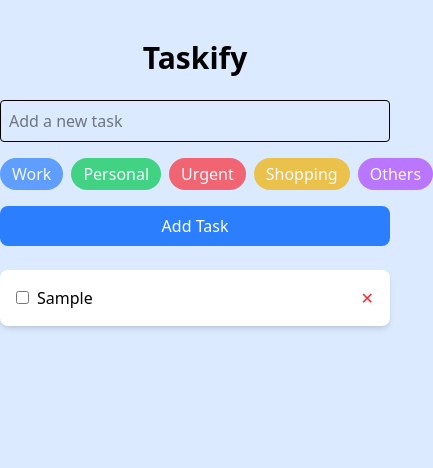
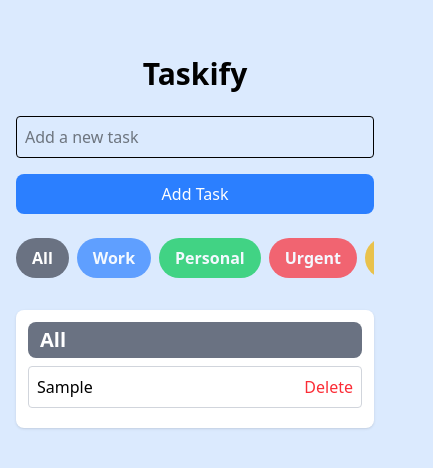
Before and after one commit to Ife-seyi/Taskify, a React (Vite) app: page / in a window 390 px wide. Both pictures are taken after typing "Sample" into the empty fields and a click on the button "Add Task". Shown: the top 468 px of the page, 433 px wide, since content can reach past the window. Built offline with nearby package versions, Linux system fonts and the light colour scheme.

Commit message:
updated codes with responsiveness

```diff
--- a/src/App.jsx
+++ b/src/App.jsx
@@ -1,14 +1,22 @@
 import React, { useState, useEffect } from 'react';
-import { motion } from 'framer-motion';
+import { motion, AnimatePresence } from 'framer-motion';
 import AddTodoButton from './Components/AddTodoButton';
-import DragDropTodoList from './Components/DragDropTodoList';
+import FilterButtons from './Components/FilterButtons';
+import TodoList from './Components/TodoList';
 import SplashScreen from './Components/SplashScreen';
-import TagsSelector from './Components/TagsSelector';
+
+const TAG_COLORS = {
+  Work: 'bg-blue-500',
+  Personal: 'bg-green-500',
+  Urgent: 'bg-red-500',
+  Shopping: 'bg-yellow-500',
+  Others: 'bg-purple-500',
+};
 
 function App() {
   const [todos, setTodos] = useState([]);
   const [newTodo, setNewTodo] = useState('');
-  const [selectedTag, setSelectedTag] = useState('');
+  const [selectedTag, setSelectedTag] = useState('All');
   const [loading, setLoading] = useState(true);
 
   useEffect(() => {
@@ -20,16 +28,15 @@ function App() {
     localStorage.setItem('todos', JSON.stringify(todos));
   }, [todos]);
 
-  const addTodo = (text) => {
+  const addTodo = (text, tag) => {
     const newTodo = {
       id: Date.now(),
       text,
       completed: false,
-      tag: selectedTag,
+      tag,
     };
     setTodos([...todos, newTodo]);
     setNewTodo('');
-    setSelectedTag('');
   };
 
   const toggleComplete = (id) => {
@@ -48,11 +55,22 @@ function App() {
 
   if (loading) {
     return <SplashScreen onAnimationComplete={handleSplashComplete} />;
-  };
+  }
+
+  // Filtered todos based on the selected tag
+  const filteredTodos = selectedTag === 'All' ? todos : todos.filter(todo => todo.tag === selectedTag);
+
+  // Group by Tags
+  const groupedTodos = filteredTodos.reduce((acc, todo) => {
+    if (!acc[todo.tag]) {
+      acc[todo.tag] = [];
+    }
+    acc[todo.tag].push(todo);
+    return acc;
+  }, {});
 
   return (
-    <div>
-      <div className="max-w-lg mx-auto mt-10">
+    <div className="max-w-lg mx-auto mt-10 p-4 md:p-6">
       <h1 className="text-center text-3xl font-semibold mb-6">Taskify</h1>
 
       {/* Add Task Section */}
@@ -61,21 +79,56 @@ function App() {
           type="text"
           value={newTodo}
           onChange={(e) => setNewTodo(e.target.value)}
-            className="p-2 border rounded"
+          className="p-2 border rounded w-full md:w-auto"
           placeholder="Add a new task"
         />
-          <TagsSelector selectedTag={selectedTag} setSelectedTag={setSelectedTag} />
-          <AddTodoButton onClick={() => addTodo(newTodo)} />
+        <AddTodoButton onClick={() => addTodo(newTodo, selectedTag)} />
       </div>
 
-        {/* Drag-and-Drop Todo List */}
-        <DragDropTodoList
-          todos={todos}
-          setTodos={setTodos}
+          {/* Filter Buttons */}
+          <div className="overflow-x-auto pb-2">
+        <FilterButtons filter={selectedTag} setFilter={setSelectedTag} />
+      </div>
+
+      {/* Grouped Tasks with Animation */}
+      <AnimatePresence>
+        {selectedTag === 'All' ? (
+          Object.keys(groupedTodos).map(tag => (
+            <motion.div
+              key={tag}
+              initial={{ opacity: 0, y: 20 }}
+              animate={{ opacity: 1, y: 0 }}
+              exit={{ opacity: 0, y: 20 }}
+              transition={{ duration: 0.3 }}
+              className="mb-4 bg-white p-3 rounded-lg shadow"
+            >
+              <h2
+                className={`text-xl font-bold mb-2 text-white px-3 py-1 rounded-lg ${TAG_COLORS[tag] || 'bg-gray-500'}`}
+              >
+                {tag}
+              </h2>
+              <TodoList
+                todos={groupedTodos[tag]}
                 toggleComplete={toggleComplete}
                 deleteTodo={deleteTodo}
               />
-      </div>
+            </motion.div>
+          ))
+        ) : (
+          <motion.div
+            initial={{ opacity: 0, y: 20 }}
+            animate={{ opacity: 1, y: 0 }}
+            exit={{ opacity: 0, y: 20 }}
+            transition={{ duration: 0.3 }}
+          >
+            <TodoList
+              todos={filteredTodos}
+              toggleComplete={toggleComplete}
+              deleteTodo={deleteTodo}
+            />
+          </motion.div>
+        )}
+      </AnimatePresence>
     </div>
   );
 }
--- a/src/Components/AddTodoButton.jsx
+++ b/src/Components/AddTodoButton.jsx
@@ -5,13 +5,12 @@ const AddTodoButton = ({onClick}) => {
   return (
      <motion.button
       onClick={onClick}
-      className="bg-blue-500 text-white py-2 px-4 rounded-lg hover:bg-blue-600 focus:outline-none"
+      className="bg-blue-500 text-white py-2 px-4 rounded-lg hover:bg-blue-600 focus:outline-none w-full sm:w-auto"
       whileTap={{ scale: 1.1 }} // Animate the button on click
     >
       Add Task
     </motion.button>
-
   )
 }
 
-export default AddTodoButton
+export default AddTodoButton;
--- a/src/Components/DragDropTodoList.jsx
+++ b/src/Components/DragDropTodoList.jsx
@@ -28,30 +28,28 @@ const TodoItem = ({ todo, index, moveTodo, toggleComplete, deleteTodo }) => {
   return (
     <motion.div
       ref={(node) => drag(drop(node))}
-      className={`p-4 mb-2 rounded-lg shadow-md ${isDragging ? 'bg-gray-200' : 'bg-white'}`}
+      className={`p-4 mb-2 rounded-lg shadow-md flex justify-between items-center ${isDragging ? 'bg-gray-200' : 'bg-white'} transition-all duration-200`}
       initial={{ opacity: 0 }}
       animate={{ opacity: 1 }}
       exit={{ opacity: 0 }}
     >
-      <div className="flex justify-between items-center">
-        <div>
+      <div className="flex items-center space-x-2">
         <input
           type="checkbox"
           checked={todo.completed}
           onChange={() => toggleComplete(todo.id)}
-            className="mr-2"
+          className="mr-2 w-4 h-4"
         />
-          <span className={`${todo.completed ? 'line-through text-gray-500' : ''}`}>
+        <span className={`flex-1 ${todo.completed ? 'line-through text-gray-500' : ''} text-sm md:text-base`}>
           {todo.text}
         </span>
       </div>
       <button
         onClick={() => deleteTodo(todo.id)}
-          className="text-red-500 hover:text-red-700"
+        className="text-red-500 hover:text-red-700 text-lg md:text-xl"
       >
         ✕
       </button>
-      </div>
     </motion.div>
   );
 };
--- /dev/null
+++ b/src/Components/FilterButtons.jsx
@@ -0,0 +1,32 @@
+import React from 'react';
+
+const TAG_COLORS = {
+  All: 'bg-gray-500',
+  Work: 'bg-blue-500',
+  Personal: 'bg-green-500',
+  Urgent: 'bg-red-500',
+  Shopping: 'bg-yellow-500',
+  Others: 'bg-purple-500',
+};
+
+const FILTERS = ['All', 'Work', 'Personal', 'Urgent', 'Shopping', 'Others'];
+
+const FilterButtons = ({ filter, setFilter }) => {
+  return (
+    <div className="flex space-x-2 mb-4 overflow-x-auto pb-2">
+      {FILTERS.map((tag) => (
+        <button
+          key={tag}
+          className={`px-4 py-2 text-white font-semibold rounded-full transition duration-200 ease-in-out whitespace-nowrap
+            ${TAG_COLORS[tag]}
+            ${filter === tag ? 'opacity-100' : 'opacity-70 hover:opacity-90'}`}
+          onClick={() => setFilter(tag)}
+        >
+          {tag}
+        </button>
+      ))}
+    </div>
+  );
+};
+
+export default FilterButtons;
--- a/src/Components/TagsSelector.jsx
+++ /dev/null
@@ -1,27 +0,0 @@
-import React, { useState } from 'react';
-
-const TAGS = [
-  { label: 'Work', color: 'bg-blue-500' },
-  { label: 'Personal', color: 'bg-green-500' },
-  { label: 'Urgent', color: 'bg-red-500' },
-  { label: 'Shopping', color: 'bg-yellow-500' },
-  { label: 'Others', color: 'bg-purple-500' },
-];
-
-const TagsSelector = ({ selectedTag, setSelectedTag }) => {
-  return (
-    <div className="flex space-x-2 mb-4">
-      {TAGS.map((tag) => (
-        <button
-          key={tag.label}
-          className={`px-3 py-1 rounded-full text-white ${tag.color} ${selectedTag === tag.label ? 'opacity-100' : 'opacity-70 hover:opacity-90'}`}
-          onClick={() => setSelectedTag(tag.label)}
-        >
-          {tag.label}
-        </button>
-      ))}
-    </div>
-  );
-};
-
-export default TagsSelector;
```
Lines whose indentation alone changed are shown as unchanged.
